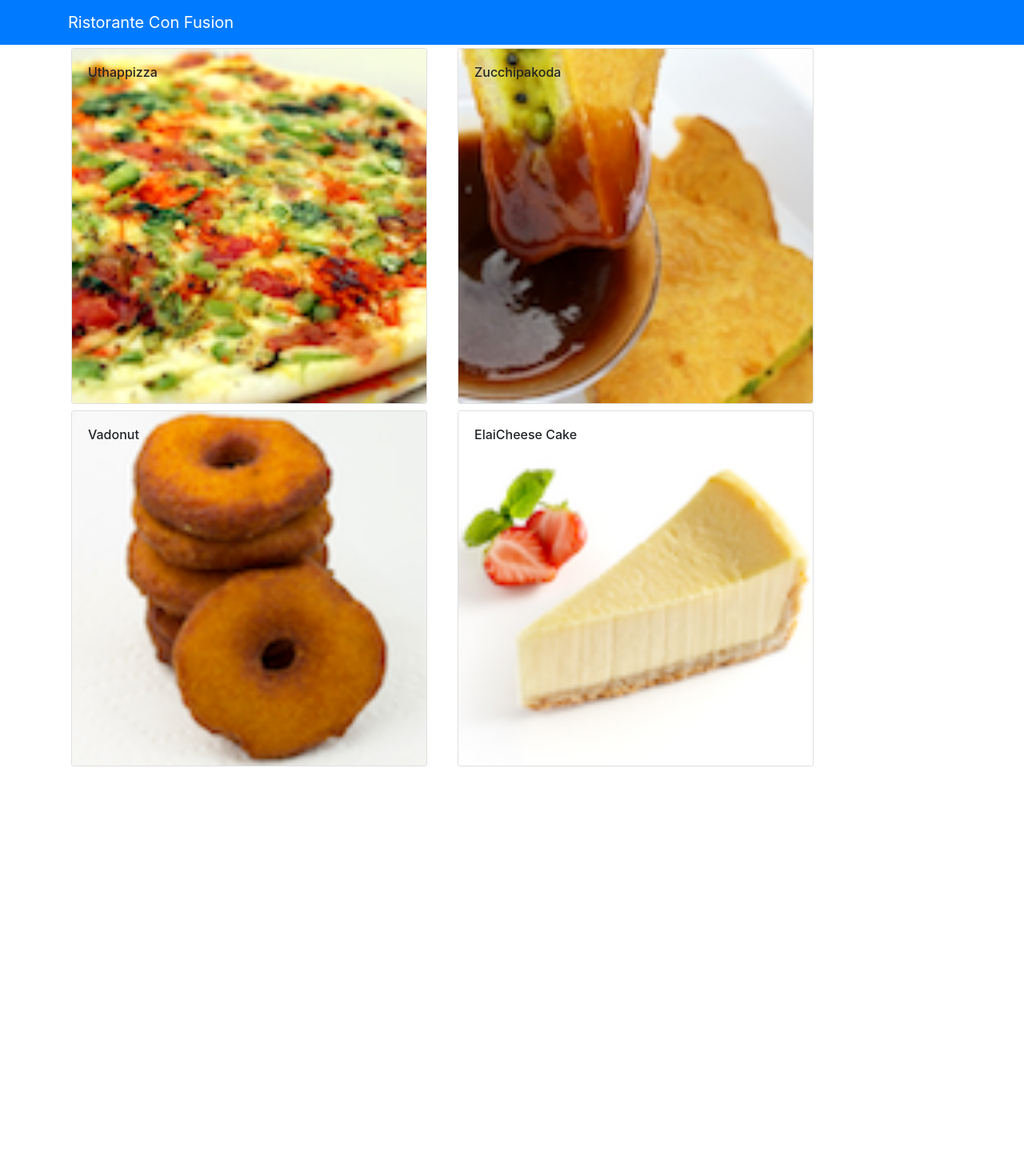
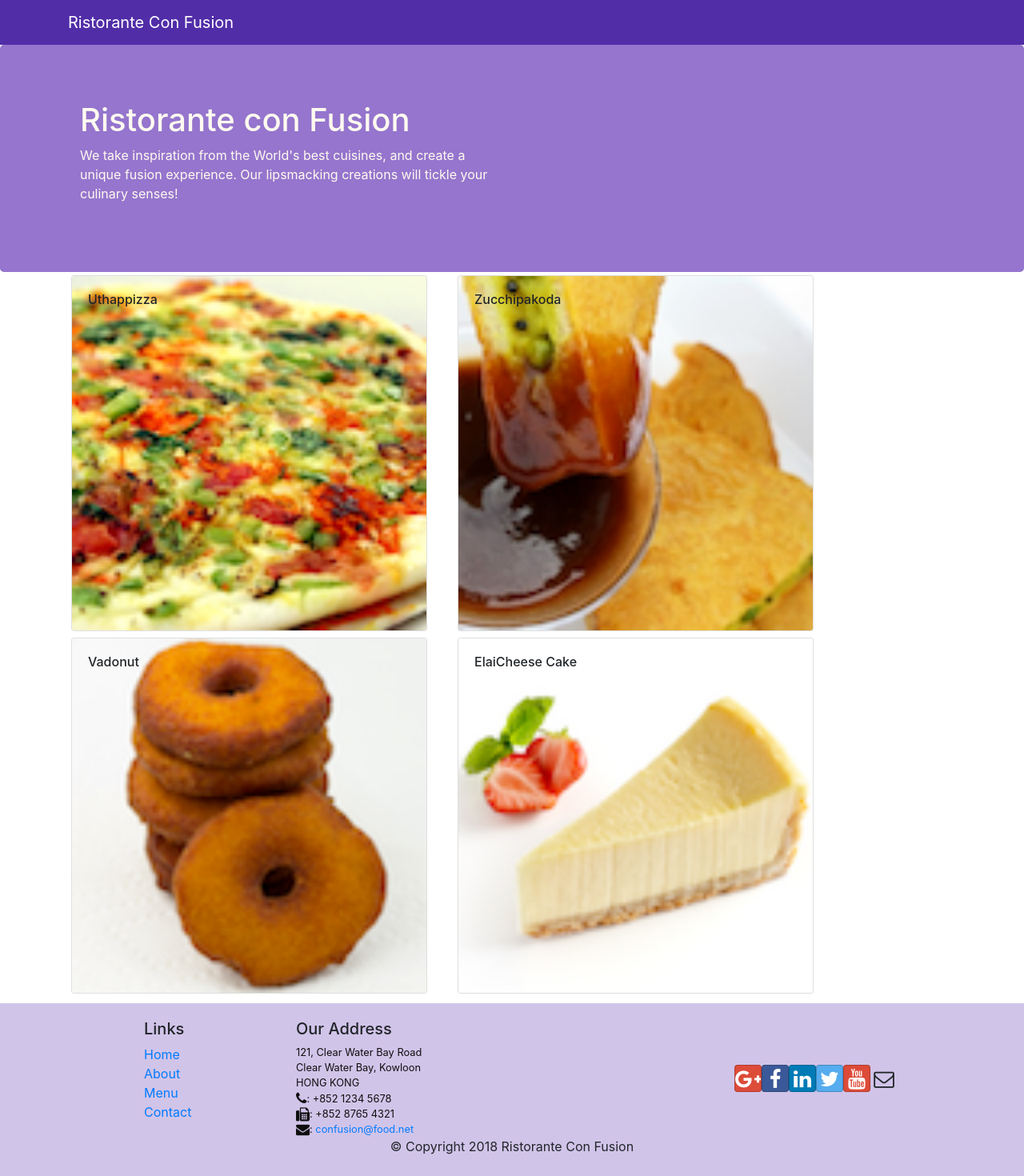
Before and after one commit to Jordi-B19/React_Confusion, a React (Create React App) app: page / in a window 1280 px wide. Shown: the top 1470 px of the page at 80% size. Before the commit the page ends 970 px from the top, so only its background shows below. Built offline with nearby package versions, Linux system fonts and the light colour scheme.

Commit message:
header and footer

```diff
--- a/package.json
+++ b/package.json
@@ -7,6 +7,8 @@
     "@testing-library/react": "^9.5.0",
     "@testing-library/user-event": "^7.2.1",
     "bootstrap": "^4.5.0",
+    "bootstrap-social": "^5.1.1",
+    "font-awesome": "^4.7.0",
     "react": "^16.13.1",
     "react-dom": "^16.13.1",
     "react-popper": "^2.2.3",
--- a/src/App.css
+++ b/src/App.css
@@ -1,38 +1,35 @@
-.App {
-  text-align: left;
+
+.row-header{
+  margin:0px auto;
+  padding:0px auto;
 }
 
-.App-logo {
-  height: 40vmin;
-  pointer-events: none;
+.row-content {
+  margin:0px auto;
+  padding: 50px 0px 50px 0px;
+  border-bottom: 1px ridge;
+  min-height:400px;
 }
 
-@media (prefers-reduced-motion: no-preference) {
-  .App-logo {
-    animation: App-logo-spin infinite 20s linear;
-  }
+.footer{
+  background-color: #D1C4E9;
+  margin:0px auto;
+  padding: 20px 0px 20px 0px;
 }
 
-.App-header {
-  background-color: #282c34;
-  min-height: 100vh;
-  display: flex;
-  flex-direction: column;
-  align-items: center;
-  justify-content: center;
-  font-size: calc(10px + 2vmin);
-  color: white;
+.jumbotron {
+  padding:70px 30px 70px 30px;
+  margin:0px auto;
+  background: #9575CD ;
+  color:floralwhite;
 }
 
-.App-link {
-  color: #61dafb;
+address{
+  font-size:80%;
+  margin:0px;
+  color:#0f0f0f;
 }
 
-@keyframes App-logo-spin {
-  from {
-    transform: rotate(0deg);
-  }
-  to {
-    transform: rotate(360deg);
-  }
+.navbar-dark {
+  background-color: #512DA8;
 }
--- a/src/App.js
+++ b/src/App.js
@@ -1,6 +1,11 @@
+
 import React, { Component } from 'react';
+import 'bootstrap/dist/css/bootstrap.min.css';
+import 'font-awesome/css/font-awesome.css';
+import 'bootstrap-social/bootstrap-social.css';
 import './App.css';
 import Main from './components/MainComponent';
+
 
 class App extends Component {
   constructor(props) {
--- a/src/components/DishdetailComponent.js
+++ b/src/components/DishdetailComponent.js
@@ -1,14 +1,8 @@
-import React, { Component } from 'react';
+import React from 'react';
 import { Card, CardImg, CardText, CardBody,
 	CardTitle } from 'reactstrap';
 
-class DishDetail extends Component {
-
-	constructor(props) {
-		super(props);
-	}
-
-	renderDish(dish) {
+function renderDish(dish) {
 if (dish != null)
 	return(
 		<Card>
@@ -25,8 +19,8 @@
 	);
 }
 
-	renderComments(dish){
-		if(dish != null && dish.comments != null){
+function renderComments(dish){
+	if(dish != null && dish.comments != null)
 		return(
 			<div className="col-12 col-md-5 m-1">
 				<h4>Comments</h4>
@@ -35,7 +29,7 @@
 						const date = new Date(comment.date)
 						const options = { year: 'numeric', month: 'short', day: 'numeric' };
 						return(
-							<li>
+						<li key={dish.comments.id}>
 							{comment.comment}<br></br>
 							<br></br>
 							-- {comment.author}, {date.toLocaleDateString("en-US",options)}<br></br>
@@ -44,23 +38,22 @@
 					)})}
 				</ul>
 			</div>
-			)
-		}
-		else{return(<div></div>)}
+		);
+	else
+		return(<div></div>);
 }
 
-	render() {
+const DishDetail = (props) => {
 	return (
 		<div className="container">
 			<div className="row">
 				<div className="col-12 col-md-5 m-1">
-						{this.renderDish(this.props.dish)}
+					{renderDish(props.dish)}
 				</div>
-					{this.renderComments(this.props.dish)}
+				{renderComments(props.dish)}
 			</div>
 		</div>
 	)
 }
-}
 
 export default DishDetail;
--- /dev/null
+++ b/src/components/FooterComponent.js
@@ -0,0 +1,50 @@
+import React from 'react';
+
+function Footer(props) {
+    return(
+    <div className="footer">
+        <div className="container">
+            <div className="row justify-content-center">
+                <div className="col-4 offset-1 col-sm-2">
+                    <h5>Links</h5>
+                    <ul className="list-unstyled">
+                        <li><a href="#">Home</a></li>
+                        <li><a href="#">About</a></li>
+                        <li><a href="#">Menu</a></li>
+                        <li><a href="contactus.html">Contact</a></li>
+                    </ul>
+                </div>
+                <div className="col-7 col-sm-5">
+                    <h5>Our Address</h5>
+                    <address>
+		              121, Clear Water Bay Road<br />
+		              Clear Water Bay, Kowloon<br />
+		              HONG KONG<br />
+		              <i className="fa fa-phone fa-lg"></i>: +852 1234 5678<br />
+		              <i className="fa fa-fax fa-lg"></i>: +852 8765 4321<br />
+		              <i className="fa fa-envelope fa-lg"></i>: <a href="mailto:confusion@food.net">
+                         confusion@food.net</a>
+                    </address>
+                </div>
+                <div className="col-12 col-sm-4 align-self-center">
+                    <div className="text-center">
+                        <a className="btn btn-social-icon btn-google" href="http://google.com/+"><i className="fa fa-google-plus"></i></a>
+                        <a className="btn btn-social-icon btn-facebook" href="http://www.facebook.com/profile.php?id="><i className="fa fa-facebook"></i></a>
+                        <a className="btn btn-social-icon btn-linkedin" href="http://www.linkedin.com/in/"><i className="fa fa-linkedin"></i></a>
+                        <a className="btn btn-social-icon btn-twitter" href="http://twitter.com/"><i className="fa fa-twitter"></i></a>
+                        <a className="btn btn-social-icon btn-google" href="http://youtube.com/"><i className="fa fa-youtube"></i></a>
+                        <a className="btn btn-social-icon" href="mailto:"><i className="fa fa-envelope-o"></i></a>
+                    </div>
+                </div>
+            </div>
+            <div className="row justify-content-center">
+                <div className="col-auto">
+                    <p>© Copyright 2018 Ristorante Con Fusion</p>
+                </div>
+            </div>
+        </div>
+    </div>
+    )
+}
+
+export default Footer;
--- /dev/null
+++ b/src/components/HeaderComponent.js
@@ -0,0 +1,28 @@
+import React, { Component } from 'react';
+import { Navbar, NavbarBrand, Jumbotron } from 'reactstrap';
+
+class Header extends Component {
+  render() {
+    return(
+    <React.Fragment>
+      <Navbar dark>
+        <div className="container">
+            <NavbarBrand href="/">Ristorante Con Fusion</NavbarBrand>
+        </div>
+      </Navbar>
+      <Jumbotron>
+           <div className="container">
+               <div className="row row-header">
+                   <div className="col-12 col-sm-6">
+                       <h1>Ristorante con Fusion</h1>
+                       <p>We take inspiration from the World's best cuisines, and create a unique fusion experience. Our lipsmacking creations will tickle your culinary senses!</p>
+                   </div>
+               </div>
+           </div>
+       </Jumbotron>
+    </React.Fragment>
+    );
+  }
+}
+
+export default Header;
--- a/src/components/MainComponent.js
+++ b/src/components/MainComponent.js
@@ -1,7 +1,8 @@
 import React, { Component } from 'react';
-import { Navbar, NavbarBrand } from 'reactstrap';
 import Menu from './MenuComponent';
 import DishDetail from './DishdetailComponent';
+import Header from './HeaderComponent';
+import Footer from './FooterComponent';
 import { DISHES } from '../shared/dishes';
 
 class Main extends Component {
@@ -21,13 +22,10 @@
   render() {
     return (
       <div>
-        <Navbar dark color="primary">
-          <div className="container">
-            <NavbarBrand href="/">Ristorante Con Fusion</NavbarBrand>
-          </div>
-        </Navbar>
+        <Header />
         <Menu dishes={this.state.dishes} onClick={(dishId) => this.onDishSelect(dishId)} />
         <DishDetail dish={this.state.dishes.filter((dish) => dish.id === this.state.selectedDish)[0]} />
+        <Footer />
       </div>
     );
   }
--- a/src/components/MenuComponent.js
+++ b/src/components/MenuComponent.js
@@ -1,28 +1,25 @@
-import React, { Component } from 'react';
-import { Media } from 'reactstrap';
-import { Card, CardImg, CardImgOverlay, CardText, CardBody,
+import React from 'react';
+import { Card, CardImg, CardImgOverlay,
     CardTitle } from 'reactstrap';
-import DishDetail from './DishdetailComponent'
 
-class Menu extends Component {
-
-	constructor(props) {
-		super(props);
-	}
-
-
-
-	render() {
-		const menu = this.props.dishes.map((dish) => {
+    function RenderMenuItem ({dish, onClick}) {
         return (
-				<div  className="col-12 col-md-5 m-1">
-					<Card key={dish.id}
-						onClick={() => this.props.onClick(dish.id)}>
+            <Card
+                onClick={() => onClick(dish.id)}>
                 <CardImg width="100%" src={dish.image} alt={dish.name} />
                 <CardImgOverlay>
                     <CardTitle><h6>{dish.name}</h6></CardTitle>
                 </CardImgOverlay>
             </Card>
+        );
+    }
+
+    const Menu = (props) => {
+
+        const menu = props.dishes.map((dish) => {
+            return (
+                <div className="col-12 col-md-5 m-1"  key={dish.id}>
+                    <RenderMenuItem dish={dish} onClick={props.onClick} />
                 </div>
             );
         });
@@ -35,6 +32,5 @@
             </div>
         );
     }
-}
 
 export default Menu;
--- a/src/index.js
+++ b/src/index.js
@@ -3,7 +3,8 @@
 import './index.css';
 import App from './App';
 import * as serviceWorker from './serviceWorker';
-import 'bootstrap/dist/css/bootstrap.min.css';
+
+
 
 ReactDOM.render(
   <React.StrictMode>
```
Also changed, not shown: 1 other file (tests, documents, lock files or other folders). Lines whose indentation alone changed are shown as unchanged.
